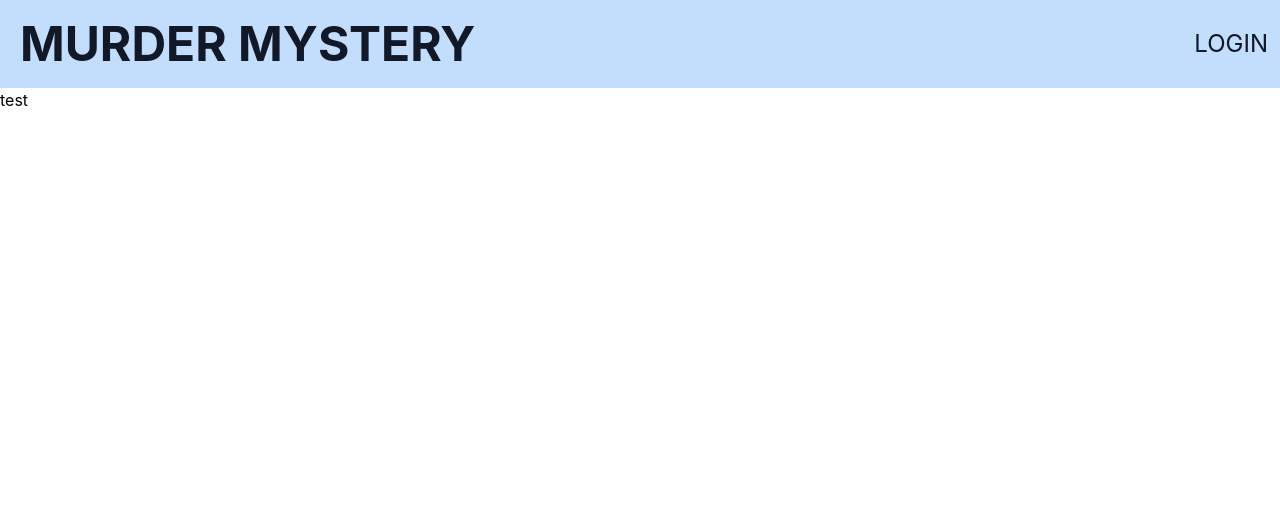
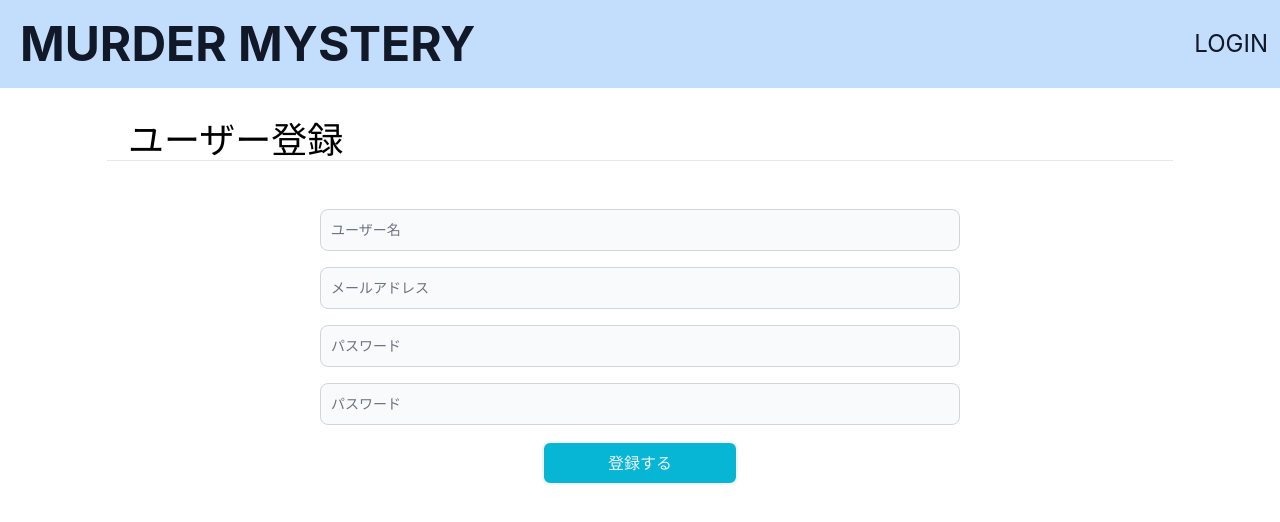
Before and after one commit to always-reach/MurderMystery, a Next.js app in the folder front/: page /signup in a window 1280 px wide. Shown: the top 522 px of the page. Built offline with nearby package versions, Linux system fonts and the light colour scheme.

Commit message:
add signup page

```diff
--- a/front/components/inputForm/PasswordForm.tsx
+++ b/front/components/inputForm/PasswordForm.tsx
@@ -17,7 +17,7 @@ const PasswordForm = forwardRef<HTMLInputElement, PasswordProps>((props, ref) =>
     }
 
     return (
-        <div className="w-full mb-6">
+        <div className="w-full mb-4">
             <input type="password"
                 {...others}
                 autoComplete="current-password"
--- /dev/null
+++ b/front/components/inputForm/TextForm.tsx
@@ -0,0 +1,29 @@
+import { forwardRef } from "react"
+import ErrorMessage from "../error/ErrorMessage"
+
+type InputProps = JSX.IntrinsicElements["input"]
+type TextFormProps = InputProps & { error?: boolean, errorMessage?: string }
+
+const TextForm = forwardRef<HTMLInputElement, TextFormProps>((props, ref) => {
+    const { error, errorMessage, ...others } = props
+    const defaultStyle = "border text-sm rounded-lg block w-full p-2.5"
+    const colorStyle = "text-gray-900 bg-gray-50 border-gray-300 focus:ring-blue-500 focus:border-blue-500 dark:bg-gray-700 dark:border-gray-600 dark:placeholder-gray-400 dark:text-white dark:focus:ring-blue-500 dark:focus:border-blue-500"
+    const errorStyle = "bg-red-50 border-red-500 text-red-900 placeholder-red-700 focus:ring-red-500 focus:border-red-500 dark:text-red-500 dark:placeholder-red-500 dark:border-red-500"
+    let TextFormStyle = ""
+    if (error) {
+        TextFormStyle = `${defaultStyle} ${errorStyle}`
+    } else {
+        TextFormStyle += `${defaultStyle} ${colorStyle}`
+    }
+    return (
+        <div className="mb-4">
+            <input
+                {...others}
+                type="text"
+                className={TextFormStyle}
+                ref={ref} />
+            {error && <ErrorMessage >{errorMessage}</ErrorMessage>}
+        </div>)
+})
+
+export default TextForm
--- a/front/pages/signin.tsx
+++ b/front/pages/signin.tsx
@@ -18,13 +18,13 @@ import { SIGNIN_USER } from "../graphql/mutation/User.mutation"
 import Layout from "../layout/Layout"
 
 
-type LoginInput = {
+type SignInInput = {
     email: string
     password: string
 }
 const validateSchema = yup.object().shape({
     email: yup.string().email("メールアドレスの形式が違います").required("必須入力です"),
-    password: yup.string().required("必須入力です").min(8, "パスワードは８文字以上です")
+    password: yup.string().required("必須入力です")
 })
 
 const SignIn:NextPageWithLayout=()=>{
@@ -39,11 +39,11 @@ const SignIn:NextPageWithLayout=()=>{
             }
         }
     );
-    const { register, handleSubmit, formState: { errors } } = useForm<LoginInput>({ mode: "onSubmit", resolver: yupResolver(validateSchema) })
+    const { register, handleSubmit, formState: { errors } } = useForm<SignInInput>({ mode: "onSubmit", resolver: yupResolver(validateSchema) })
     const router = useRouter()
     const [errorMessage, setErrorMessage] = React.useState("")
 
-    const onSubmit: SubmitHandler<LoginInput> = async (loginInput) => {
+    const onSubmit: SubmitHandler<SignInInput> = async (loginInput) => {
         await signIn({ variables: { email: loginInput.email, password: loginInput.password } })
 
 
--- a/front/pages/signup.tsx
+++ b/front/pages/signup.tsx
@@ -1,11 +1,54 @@
 
+import * as yup from 'yup'
+import { SubmitHandler, useForm } from "react-hook-form"
+import { yupResolver } from '@hookform/resolvers/yup'
+
+import PrimaryButton from "../components/button/primaryButton"
+import Divider from "../components/Divider"
+import EmailForm from "../components/inputForm/EmailForm"
+import PasswordForm from "../components/inputForm/PasswordForm"
+import TextForm from "../components/inputForm/TextForm"
 import Layout from "../layout/Layout"
 import { NextPageWithLayout } from "./_app"
 
-const SignUp:NextPageWithLayout=()=>{
-    return <div>test</div>
+type SignUpInput={
+    username:string
+    email:string
+    password:string
+    rePassword:string
 }
 
-SignUp.getLayout=(page)=><Layout>{page}</Layout>
+const validateSchema=yup.object().shape({
+    username:yup.string().required("必須入力です").max(20,"ユーザー名は最大20文字までです。").test("sameUsername","既に使用されている名前です。",(inputUsername)=>{return true}),
+    email: yup.string().email("メールアドレスの形式が違います").required("必須入力です").test("sameAddress","既に登録されているメールアドレスです。",(inputEmail)=>{return true}),
+    password:yup.string().required("必須入力です。").min(8,"パスワードは８文字以上です"),
+    rePassword:yup.string().required("必須入力です").oneOf([yup.ref("password")],"パスワードが一致しません")
+})
+
+const SignUp: NextPageWithLayout = () => {
+    const { register, handleSubmit, formState: { errors } } = useForm<SignUpInput>({ mode: "onSubmit", resolver: yupResolver(validateSchema) })
+
+    const onSubmit:SubmitHandler<SignUpInput> =(data)=>{
+        console.log(data)
+    }
+
+    return (
+        <div>
+            <p className="mt-8 ml-32 text-4xl">ユーザー登録</p>
+            <Divider />
+            <div className="my-12 mx-auto w-6/12">
+                <form onSubmit={handleSubmit(onSubmit)}>
+                <TextForm placeholder="ユーザー名" {...register("username",{required:true})} error={"username" in errors} errorMessage={errors.username?.message}/>
+                <EmailForm {...register("email",{required:true})} error={"email" in errors} errorMessage={errors.email?.message}/>
+                <PasswordForm {...register("password",{required:true})} error={"password" in errors} errorMessage={errors.password?.message}/>
+                <PasswordForm {...register("rePassword",{required:true})} error={"rePassword" in errors} errorMessage={errors.rePassword?.message}/>
+                <PrimaryButton label="登録する" />
+                </form>
+            </div>
+        </div>
+    )
+}
+
+SignUp.getLayout = (page) => <Layout>{page}</Layout>
 
 export default SignUp
```
